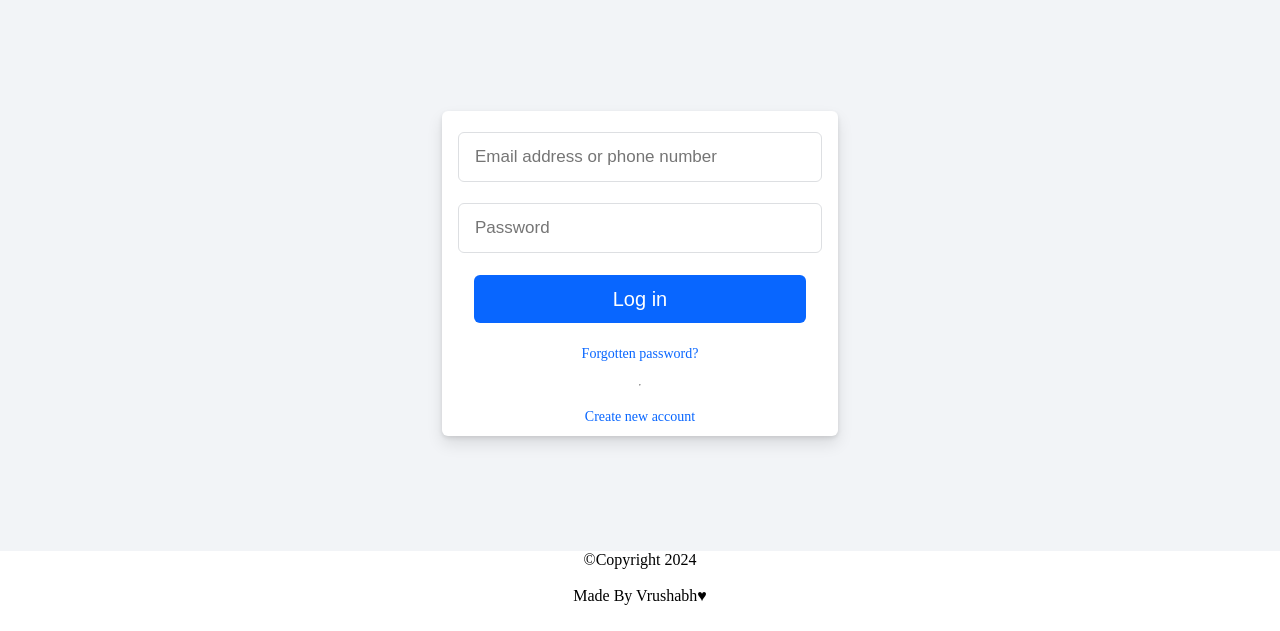
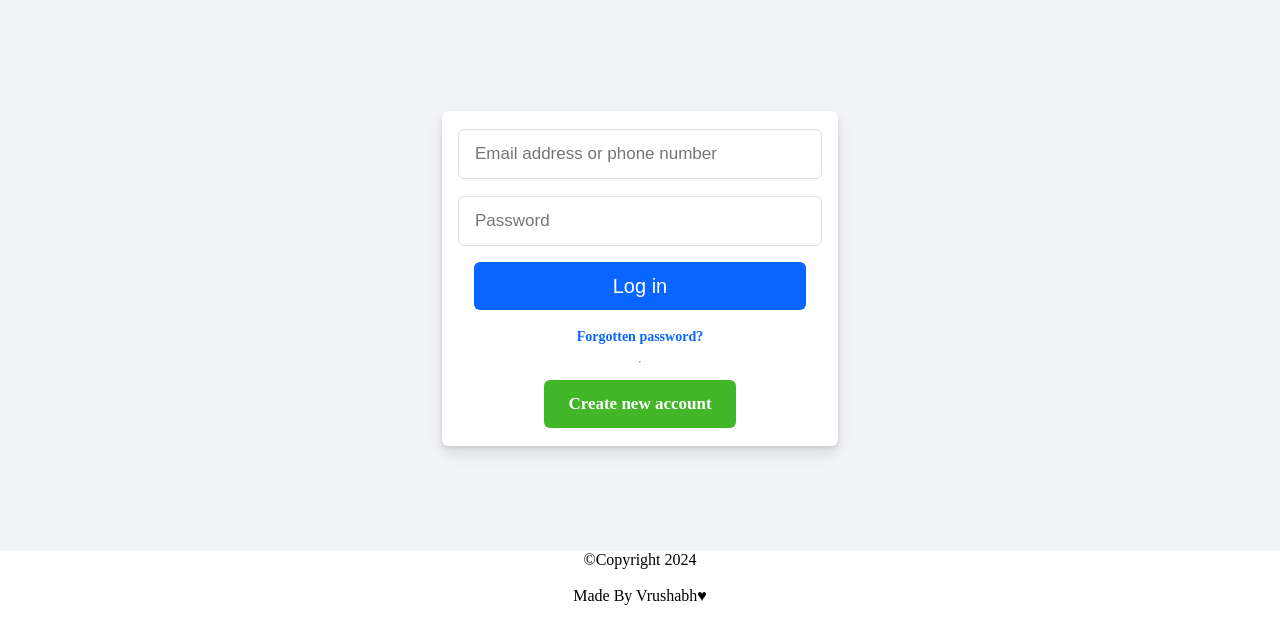
Before and after one commit to Vrushabbb/facebook, a plain HTML site: page index.html in a window 1280 px wide. Shown: the part 169-800 px from the top of the page. Drawn offline with Linux system fonts and the light colour scheme.

Commit message:
Update style.css
styling for create account button

```diff
--- a/style.css
+++ b/style.css
@@ -5,9 +5,8 @@
 }
 .all{
     display: flex;
-
-  justify-content: space-evenly;
-     align-items: center;
+    justify-content: space-evenly;
+    align-items: center;
 
 
 }
@@ -28,13 +27,14 @@ image{
 .tagline{
     font-size: 24px;
     font-weight: normal;
-     font-family: SFProDisplay-Regular, Helvetica, Arial, sans-serif;;
+    font-family: SFProDisplay-Regular, Helvetica, Arial, sans-serif;;
 }
 .main{
     position: absolute;
     top: 30%;
     margin: 40px 0px 0px;
     padding-top:10px ;
+    padding-bottom: 10px;
     border-radius: 6px;
     height: 315px;
     width: 396px;
@@ -78,10 +78,27 @@ button:hover{
 a{
     color: #0866ff;
     font-size: 14px;
-    font-weight: 500;
+    font-weight: bold;
     cursor: pointer;
 }
 a:hover{
     text-decoration: underline;
 
 }
+.create{
+    height: 48px;
+    width: 160px;
+    border: none;
+    border-radius: 6px;
+    font-size: 17px;
+    line-height: 48px;
+    padding: 0 16px;
+    background-color: #42b72a;
+    text-align: center;
+}
+.createbutton{
+    color: #fff;
+    font-size: 17px;
+    font-weight: bolder;
+    text-decoration: none;
+}
```
